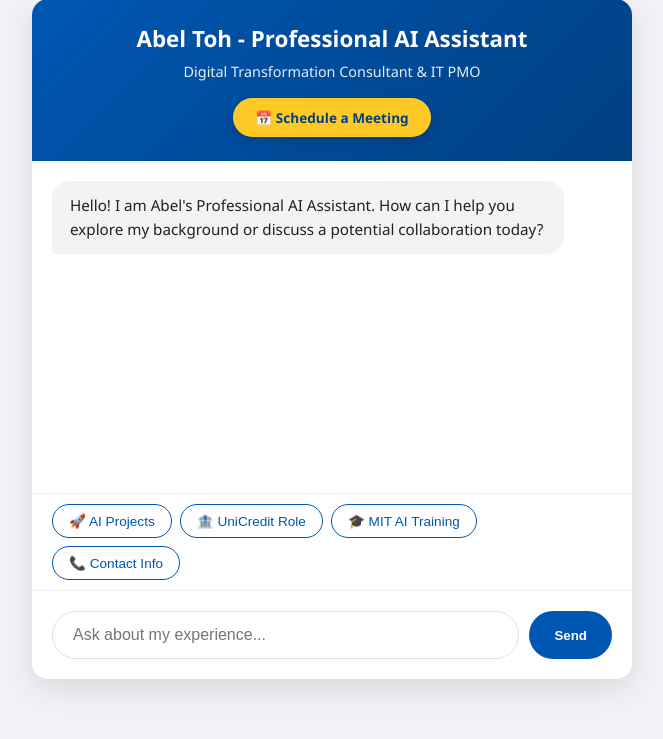
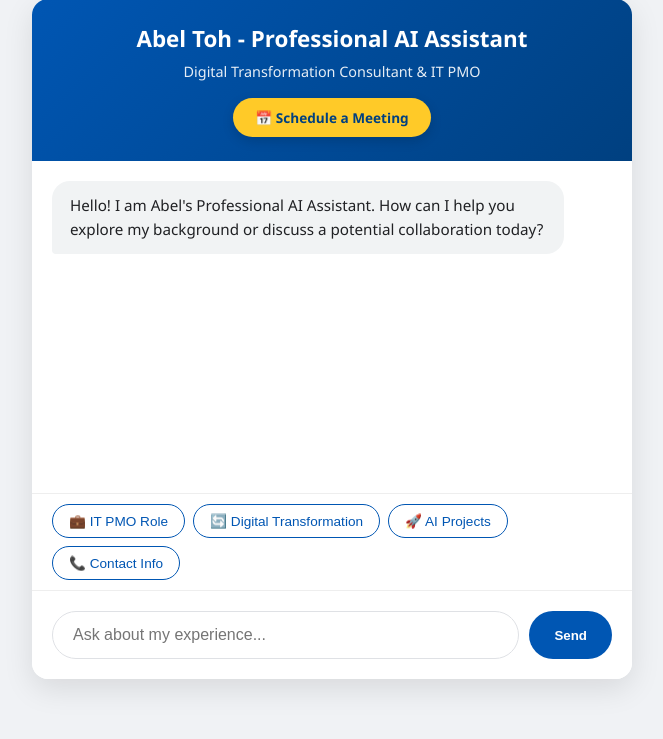
Before and after one commit to Abel-lab-dot/Personal-Agentic-AI, a Flask app: page / in a window 1280 px wide. Shown: the part 61-800 px from the top of the page, without its empty margins (308-971 px from the left). Run offline with Flask 3, Linux system fonts and the light colour scheme.

Commit message:
index.html

```diff
--- a/templates/index.html
+++ b/templates/index.html
@@ -161,9 +161,9 @@
         </div>
 
         <div class="quick-actions" id="quick-actions">
+            <button class="action-chip" onclick="handleAction('Tell me about your role as an IT PMO')">💼 IT PMO Role</button>
+            <button class="action-chip" onclick="handleAction('Tell me about your Digital Transformation role')">🔄 Digital Transformation</button>
             <button class="action-chip" onclick="handleAction('What are your top 3 AI projects?')">🚀 AI Projects</button>
-            <button class="action-chip" onclick="handleAction('Tell me about your role at UniCredit')">🏦 UniCredit Role</button>
-            <button class="action-chip" onclick="handleAction('What did you learn at MIT?')">🎓 MIT AI Training</button>
             <button class="action-chip" onclick="handleAction('How do I contact Abel?')">📞 Contact Info</button>
         </div>
 
@@ -231,7 +231,6 @@
                         if (isTyping || queue.length === 0) return;
                         isTyping = true;
                         while (queue.length > 0) {
-                            // 🌟 SMART HTML HANDLING: Detect tags and render them instantly
                             if (queue.startsWith("<")) {
                                 const tagEnd = queue.indexOf(">") + 1;
                                 if (tagEnd > 0) {
@@ -239,7 +238,6 @@
                                     botMessageElement.innerHTML += tag;
                                     queue = queue.substring(tagEnd);
                                 } else {
-                                    // Fallback if tag is incomplete in this chunk
                                     botMessageElement.innerHTML += queue.charAt(0);
                                     queue = queue.substring(1);
                                 }
```
